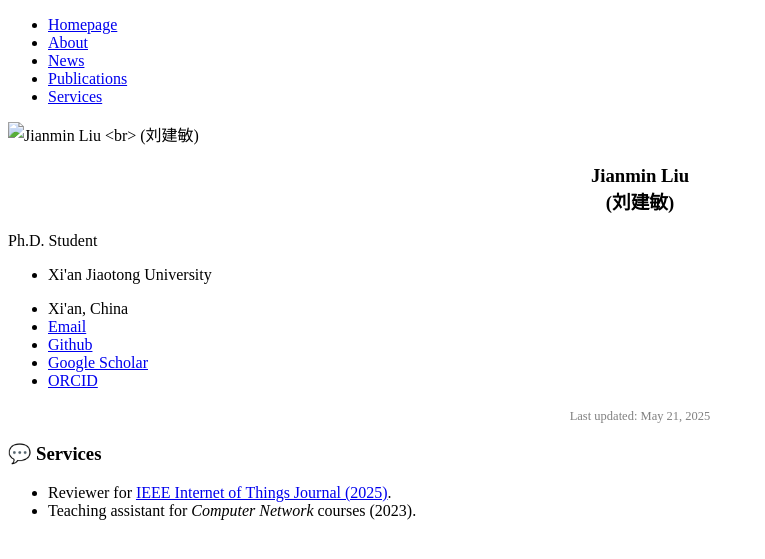
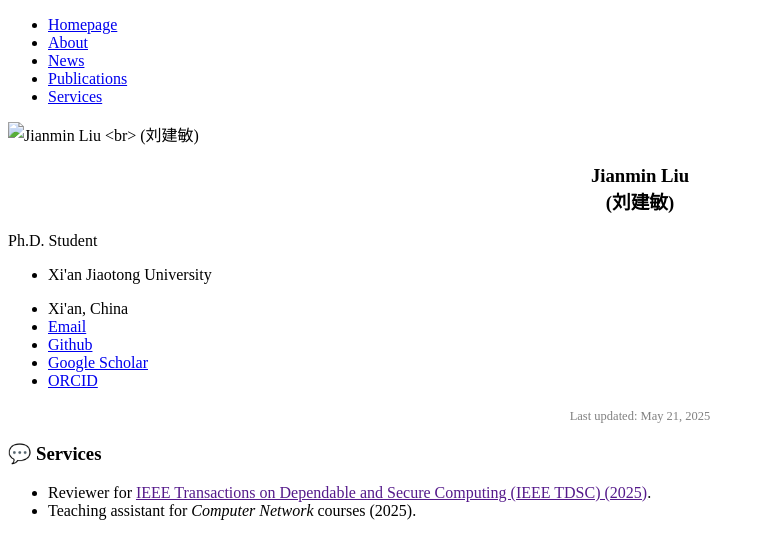
Before and after one commit to laujianmin/laujianmin.github.io, a Jekyll site: the page built from _pages/includes/services.md, in a window 1280 px wide. Shown: the top 559 px of the page, without its empty margins (0-765 px from the left). Built offline with Jekyll 4.4.1, drawn with Linux system fonts in a browser that asks for light colours; our own code applies the rules of GitHub Pages for plain Markdown files; comment, search, counter and statistics services are not loaded.

Commit message:
Update service.yml

```diff
--- a/_data/service.yml
+++ b/_data/service.yml
@@ -1,9 +1,14 @@
 main:
   - date: 2025
     event: Reviewer
-    object: IEEE Internet of Things Journal
-    href: https://webofscience.clarivate.cn/wos/author/record/JMC-6331-2023
+    object: IEEE Transactions on Dependable and Secure Computing (IEEE TDSC)
+    # href: https://webofscience.clarivate.cn/wos/author/record/JMC-6331-2023
 
-  - date: 2023
+  - date: 2025
+    event: Reviewer
+    object: IEEE Internet of Things Journal (IEEE IoT-J)
+    # href: https://webofscience.clarivate.cn/wos/author/record/JMC-6331-2023
+
+  # - date: 2023
     event: Assistant
     object: Computer Network
```
